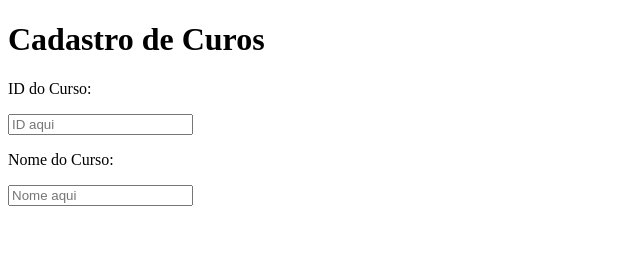
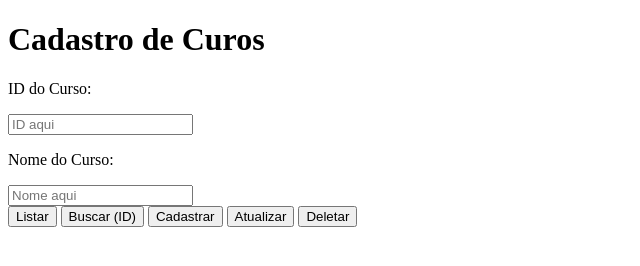
Before and after one commit to ArtMainardi/Introducao-NodeJs, a plain HTML site: page frontEnd/index.html in a window 1280 px wide. Shown: the whole page, without its empty margins (0-640 px from the left). Drawn offline with Linux system fonts and the light colour scheme.

```diff
--- a/frontEnd/index.html
+++ b/frontEnd/index.html
@@ -7,6 +7,7 @@
 </head>
 <body>
     <h1>Cadastro de Curos</h1>
+
     <div class="id-container">
         <p>ID do Curso: </p>
         <input id="id-input" placeholder="ID aqui">
@@ -15,6 +16,16 @@
         <p>Nome do Curso: </p>
         <input id="nome-input" placeholder="Nome aqui">
     </div>
+
+    <div class="buttons-container">
+        <button>Listar</button>
+        <button>Buscar (ID)</button>
+        <button>Cadastrar</button>
+        <button>Atualizar</button>
+        <button>Deletar</button>
+    </div>
+
+    <div class="actions-container"></div>
     <script src="script.js"></script>
 </body>
 </html>
```
Also changed, not shown: 1 other file.
